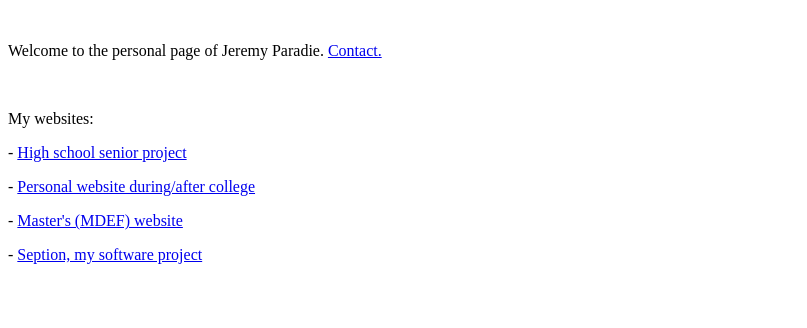
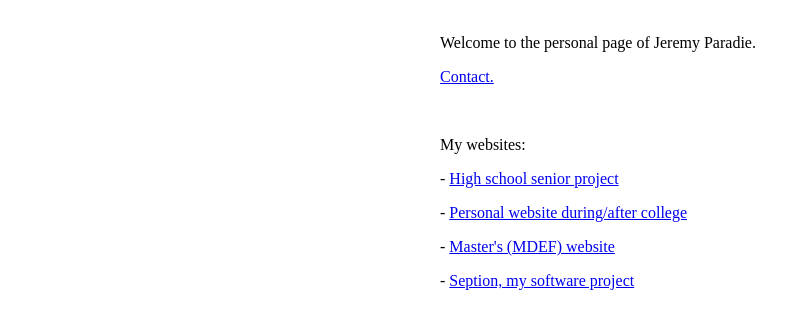
Before and after one commit to JeremyParadie/jeremyparadie.com, a plain HTML site: page index.html in a window 1280 px wide. Shown: the whole page, without its empty margins (0-807 px from the left). Drawn offline with Linux system fonts and the light colour scheme.

Commit message:
Add style

```diff
--- a/index.html
+++ b/index.html
@@ -3,6 +3,12 @@
 
 <head>
   <title>Jeremy Paradie</title>
+  <style>
+    body {
+      margin: auto;
+      width: 400px;
+    }
+  </style>
   <script>
     function reveal() {
       var label = 't92YuwWah12ZAVWakFmchBna';
@@ -16,7 +22,8 @@
 
 <body>
   <br>
-  <p>Welcome to the personal page of Jeremy Paradie. <a id="a" href="https://jeremyparadie.com" onmouseenter="reveal()">&#x43;&#x6F;&#x6E;&#x74;&#x61;&#x63;&#x74;.</a></p>
+  <p>Welcome to the personal page of Jeremy Paradie.</p>
+  <p><a id="a" href="https://jeremyparadie.com" onmouseenter="reveal()">&#x43;&#x6F;&#x6E;&#x74;&#x61;&#x63;&#x74;.</a></p>
   <br>
   <p>My websites:</p>
   <p>- <a href="https://sites.google.com/site/jeremyparadieseniorproject/home">High school senior project</a></p>
```
